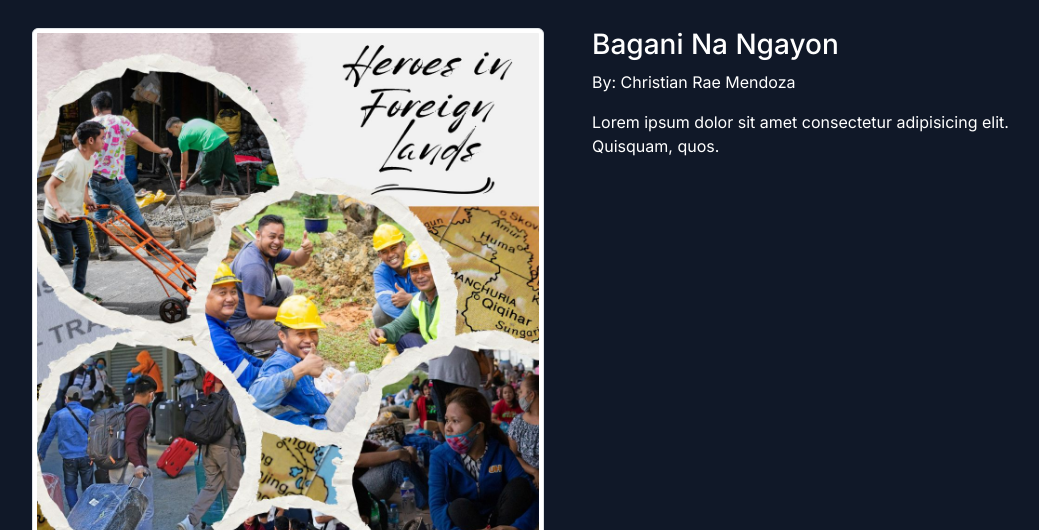
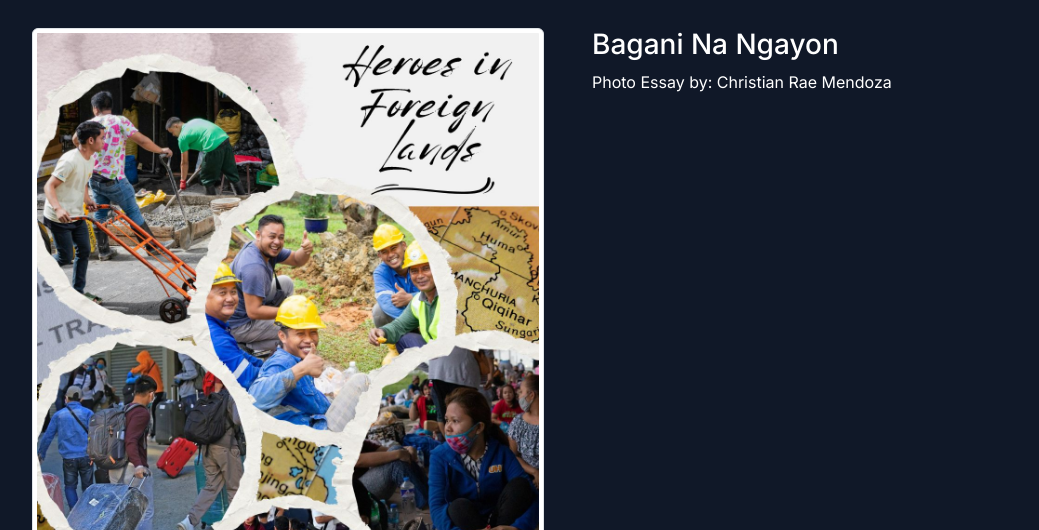
Before and after one commit to userisdabeh/ofw_awareness, a website: page views/photos.html in a window 1280 px wide. Shown: the part 270-800 px from the top of the page, without its empty margins (96-1135 px from the left). Drawn offline with nearby package versions, Linux system fonts and the light colour scheme; a web font is replaced by a local one.

Commit message:
edited photo essay page

```diff
--- a/views/photos.html
+++ b/views/photos.html
@@ -48,8 +48,7 @@
                 <img src="/images/photo_essay.jpg" alt="Photo Essay" class="img-fluid img-thumbnail img-essay">
                 <div class="img-details">
                     <h3 class="img-title">Bagani Na Ngayon</h3>
-                    <p class="img-editor">By: Christian Rae Mendoza</p>
-                    <p class="img-description">Lorem ipsum dolor sit amet consectetur adipisicing elit. Quisquam, quos.</p>
+                    <p class="img-editor">Photo Essay by: Christian Rae Mendoza</p>
                 </div>
             </div>
         </section>
```
